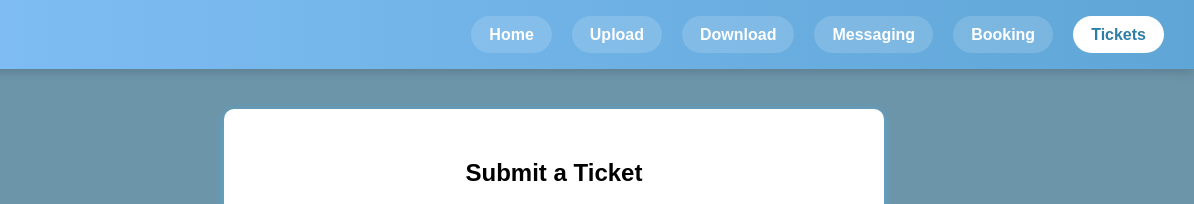
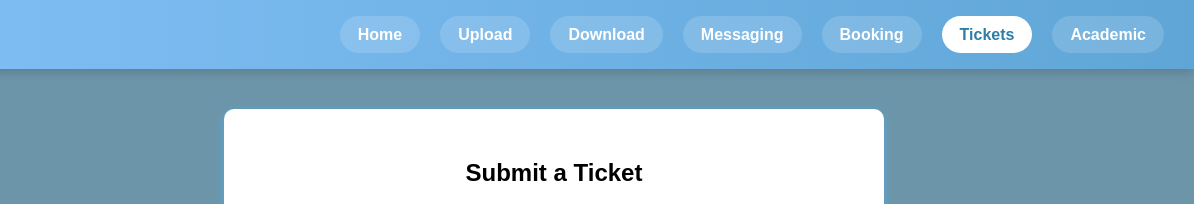
Before and after one commit to MatthewPLinde/CampusConnect, a plain HTML site: page Tickets.html in a window 1280 px wide. Shown: the top 204 px of the page, 86-1280 px from the left. Drawn offline with Linux system fonts and the light colour scheme.

Commit message:
academic records page

```diff
--- a/Tickets.html
+++ b/Tickets.html
@@ -129,6 +129,7 @@
             <li><a href="message.html">Messaging</a></li>
             <li><a href="Booking.html">Booking</a></li>
             <li><a href="Tickets.html" class="active">Tickets</a></li>
+            <li><a href="Academic-record.html">Academic </a></li>
         </ul>
     </nav>
 
```
Also changed, not shown: Academic-record.html (+1 -0 lines), Booking.html (+1 -0 lines), Download.html (+1 -0 lines), Upload.html (+1 -0 lines), index.html (+1 -0 lines), lecture-hall.html (+1 -0 lines), message.html (+1 -0 lines), sports-ground.html (+1 -0 lines), study-room.html (+1 -0 lines).
